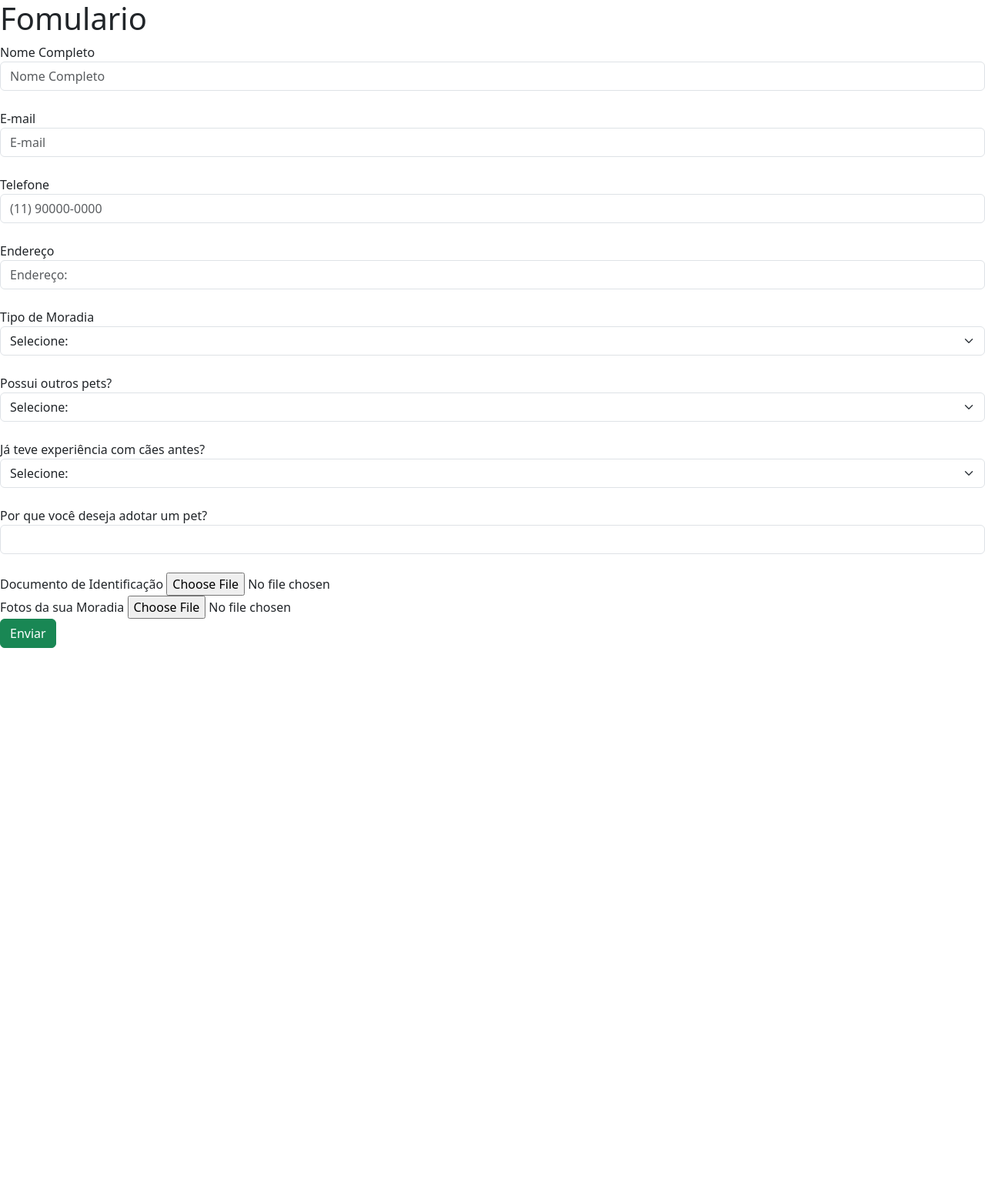
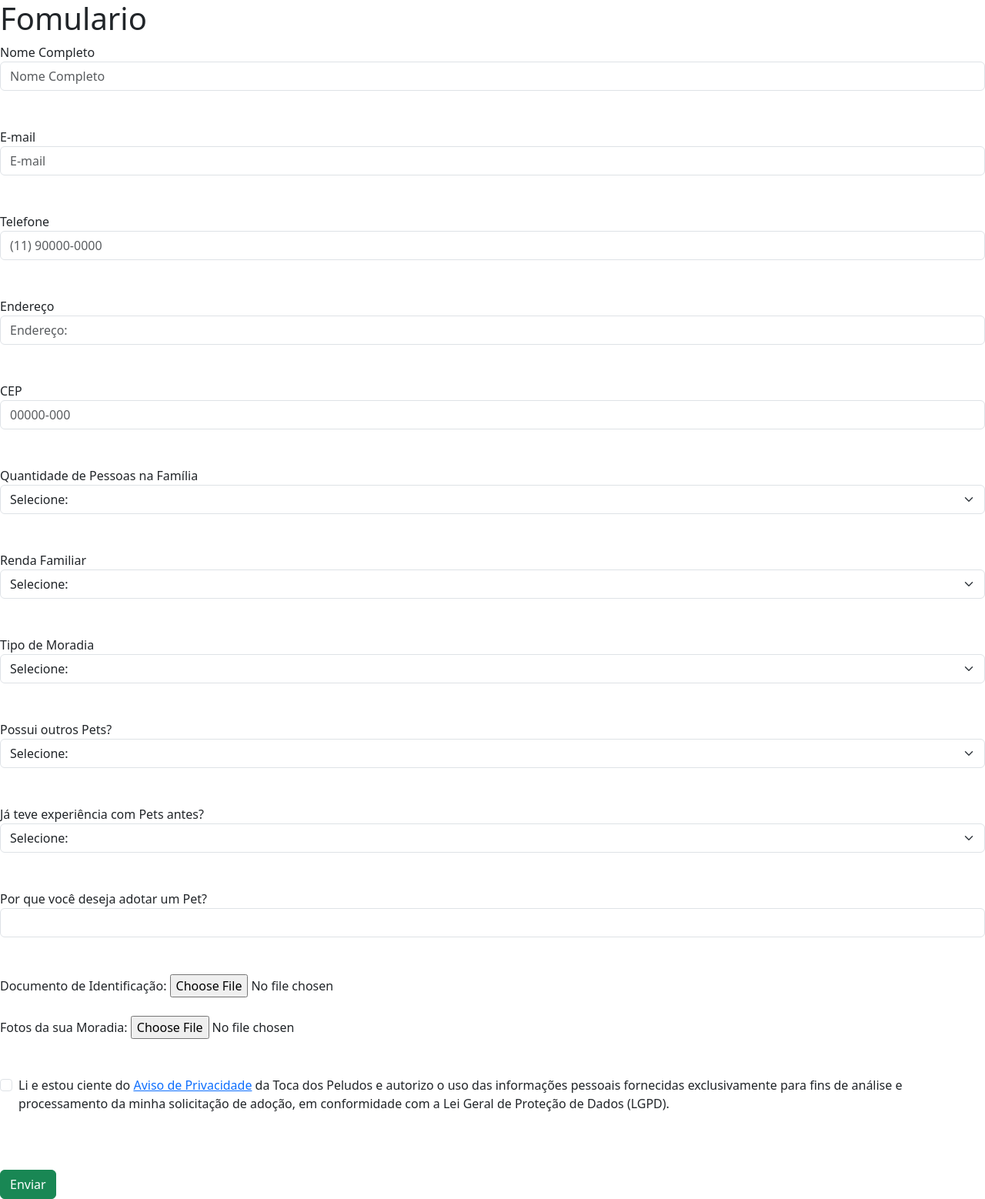
Before and after one commit to Isaac0i/Ong_Adocao_Cachorros, a Django app: page /forms/ in a window 1280 px wide. Shown: the whole page at 77% size. Before the commit the page ends 842 px from the top, so only its background shows below. Run offline with Django 5.2, Linux system fonts and the light colour scheme.

Commit message:
feat: Formulário de Adoção com validação completa com Python e Java Script

```diff
--- a/core/settings.py
+++ b/core/settings.py
@@ -105,7 +105,7 @@ USE_TZ = True
 # https://docs.djangoproject.com/en/6.0/howto/static-files/
 
 STATIC_URL = 'static/'
-STATICFILES_DIRS = [BASE_DIR / 'templates']
+STATICFILES_DIRS = [BASE_DIR / 'gestao_adocao' / 'static']
 
 MEDIA_URL = '/media/'
 MEDIA_ROOT = os.path.join(BASE_DIR, 'media')
--- /dev/null
+++ b/gestao_adocao/static/js/scripts.js
@@ -0,0 +1,141 @@
+/* Nome Completo (impede a digitação de números) */
+document.querySelector('[name="nome"]').addEventListener('input', function(e) {
+    e.target.value = e.target.value.replace(/[0-9]/g, '');
+});
+
+/* Telefone (formata a digitação para (11) 90000-0000) */
+document.querySelector('[name="telefone"]').addEventListener('input', function(e) {
+    let v = e.target.value.replace(/\D/g, '');
+    if (v.length > 2) v = '(' + v.slice(0,2) + ') ' + v.slice(2);
+    if (v.length > 10) v = v.slice(0,10) + '-' + v.slice(10, 14);
+    e.target.value = v;
+});
+
+/*CEP (formata a digitação para 00000-000)*/
+document.querySelector('[name="cep"]').addEventListener('input', function(e) {
+    let v = e.target.value.replace(/\D/g, '');
+    if (v.length > 5) v = v.slice(0,5) + '-' + v.slice(5, 8);
+    e.target.value = v;
+});
+
+
+document.querySelector('form').addEventListener('submit', function(e) {
+    e.preventDefault();
+
+    // ✅ Limpa erros PRIMEIRO
+    document.querySelectorAll('.is-invalid').forEach(el => el.classList.remove('is-invalid'));
+    document.querySelectorAll('.invalid-feedback').forEach(el => el.remove());
+
+    let campo_vazio = null;
+
+    // Verifica campos vazios
+    const campos = [
+        { name: 'nome', label: 'Nome Completo' },
+        { name: 'email', label: 'E-mail' },
+        { name: 'telefone', label: 'Telefone' },
+        { name: 'endereco', label: 'Endereço' },
+        { name: 'cep', label: 'CEP' },
+        { name: 'renda_familiar', label: 'Renda Familiar' },
+        { name: 'pessoas_na_familia', label: 'Quantidade de Pessoas na Família' },
+        { name: 'tipo_moradia', label: 'Tipo de Moradia' },
+        { name: 'possui_outros_pets', label: 'Possui outros pets?' },
+        { name: 'experiencia_pets', label: 'Já teve experiência com cães antes?' },
+        { name: 'motivo_adocao', label: 'Por que você deseja adotar um pet?' },
+        { name: 'documento', label: 'Documento de Identificação' },
+        { name: 'fotos_moradia', label: 'Fotos da sua Moradia' },
+    ];
+
+    for (const campo of campos) {
+        const elemento = document.querySelector(`[name="${campo.name}"]`);
+        if (!elemento) continue;
+        const valor = elemento.value.trim();
+        if (!valor) {
+            elemento.classList.add('is-invalid');
+            const msg = document.createElement('div');
+            msg.classList.add('invalid-feedback');
+            msg.textContent = `O campo "${campo.label}" é obrigatório.`;
+            elemento.insertAdjacentElement('afterend', msg);
+            if (!campo_vazio) campo_vazio = elemento;
+        }
+    }
+
+    // Validar Nome Completo (no minimo 2 palavras)
+    const nome = document.querySelector('[name="nome"]');
+    const nome_palavras = nome.value.trim().split(' ').filter(p => p.length > 0);
+    if (nome_palavras.length < 2) {
+        nome.classList.add('is-invalid');
+        const msg = document.createElement('div');
+        msg.classList.add('invalid-feedback');
+        msg.textContent = 'Digite seu nome completo.';
+        nome.insertAdjacentElement('afterend', msg);
+        if (!campo_vazio) campo_vazio = nome;
+    }
+
+    // Validar E-mail
+    const email = document.querySelector('[name="email"]');
+    const email_valido = email.value.includes('@') && email.value.includes('.');
+    if (!email_valido) {
+        email.classList.add('is-invalid');
+        const msg = document.createElement('div');
+        msg.classList.add('invalid-feedback');
+        msg.textContent = 'Digite um e-mail válido com @';
+        email.insertAdjacentElement('afterend', msg);
+        if (!campo_vazio) campo_vazio = email;
+    }
+
+    // Validar Telefone
+    const telefone = document.querySelector('[name="telefone"]');
+    const telefone_limpo = telefone.value.replace(/\D/g, '');
+
+    if (telefone_limpo.length < 11) {
+        telefone.classList.add('is-invalid');
+        const msg = document.createElement('div');
+        msg.classList.add('invalid-feedback');
+        msg.textContent = 'Digite um telefone válido com DDD e 9 dígitos.';
+        telefone.insertAdjacentElement('afterend', msg);
+        if (!campo_vazio) campo_vazio = telefone;
+
+    // Verifica se o 3º dígito é 9 (celular)
+    } else if (telefone_limpo[2] !== '9') {
+        telefone.classList.add('is-invalid');
+        const msg = document.createElement('div');
+        msg.classList.add('invalid-feedback');
+        msg.textContent = 'Digite um número de celular válido. O número deve começar com 9 após o DDD.';
+        telefone.insertAdjacentElement('afterend', msg);
+        if (!campo_vazio) campo_vazio = telefone;
+    }
+
+
+    // Validar CEP
+    const cep = document.querySelector('[name="cep"]');
+    const cep_limpo = cep.value.replace(/\D/g, '');
+    if (cep_limpo.length < 8) {
+        cep.classList.add('is-invalid');
+        const msg = document.createElement('div');
+        msg.classList.add('invalid-feedback');
+        msg.textContent = 'Digite um CEP válido com 8 dígitos.';
+        cep.insertAdjacentElement('afterend', msg);
+        if (!campo_vazio) campo_vazio = cep;
+    }
+
+    // Validar Checkbox
+    const checkbox = document.querySelector('[name="concordo"]');
+    if (!checkbox.checked) {
+        checkbox.classList.add('is-invalid');
+        const msg = document.createElement('div');
+        msg.classList.add('invalid-feedback');
+        msg.style.display = 'block';
+        msg.textContent = 'Você precisa aceitar o Aviso de Privacidade.';
+        checkbox.insertAdjacentElement('afterend', msg);
+        if (!campo_vazio) campo_vazio = checkbox;
+    }
+
+    // Direciona ao primeiro campo com erro
+    if (campo_vazio) {
+        campo_vazio.scrollIntoView({ behavior: 'smooth', block: 'center' });
+        campo_vazio.focus();
+        return;
+    }
+
+    this.submit();
+});
--- a/gestao_adocao/templates/forms.html
+++ b/gestao_adocao/templates/forms.html
@@ -14,54 +14,113 @@
         <label>Nome Completo</label>
         <input type="text" placeholder="Nome Completo" class="form-control" name="nome">
         <br>
+        <br>
         <label>E-mail</label>
         <input type="text" placeholder="E-mail" class="form-control" name="email">
+        <br>
         <br>
         <label>Telefone</label>
         <input type="text" placeholder="(11) 90000-0000" class="form-control" name="telefone">
         <br>
+          <div class="invalid-feedback">Por favor preencha o Telefone.</div>
+        <br>
         <label>Endereço</label>
         <input type="text" placeholder="Endereço:" class="form-control" name="endereco">
         <br>
-
+        <br>
+        <label>CEP</label>
+        <input type="text" class="form-control" name="cep" placeholder="00000-000" maxlength="9">
+        <br>
+        <br>
+        <label>Quantidade de Pessoas na Família</label>
+        <select class="form-select" name="pessoas_na_familia">
+            <option value="" selected="">Selecione:</option>
+            <option value="1">1 pessoa</option>
+            <option value="2">2 pessoas</option>
+            <option value="3">3 pessoas</option>
+            <option value="4">4 pessoas</option>
+            <option value="5">5 pessoas</option>
+            <option value="acima_5">Acima de 5 pessoas</option>
+        </select>
+        <br>
+        <br>
+        <label>Renda Familiar</label>
+        <select class="form-select" name="renda_familiar">
+          <option value="" selected>Selecione:</option>
+          <option value="ate_2000">R$1.000 á R$2.000</option>
+          <option value="ate_3000">R$2.000 á R$3.000</option>
+          <option value="acima_3000">Acima de R$3.000</option>
+        </select>
+        <br>
+        <br>
         <label>Tipo de Moradia</label>
         <select class="form-select" name="tipo_moradia">
-          <option selected>Selecione:</option>
+          <option value="" selected>Selecione:</option>
           <option value="casa">Casa</option>
           <option value="apartamento">Apartamento</option>
           <option value="chacara">Chácara</option>
         </select>
         <br>
-
-        <label>Possui outros pets?</label>
+        <br>
+        <label>Possui outros Pets?</label>
         <select class="form-select" name="possui_outros_pets">
-          <option selected>Selecione:</option>
-          <option value="sim">Sim</option>
-          <option value="nao">Não</option>
-        </select>
-
-        <br>
-
-        <label>Já teve experiência com cães antes?</label>
-        <select class="form-select" name="experiencia_caes">
-          <option selected>Selecione:</option>
+          <option value="" selected>Selecione:</option>
           <option value="sim">Sim</option>
           <option value="nao">Não</option>
         </select>
         <br>
-
-        <label>Por que você deseja adotar um pet?</label>
+        <br>
+        <label>Já teve experiência com Pets antes?</label>
+        <select class="form-select" name="experiencia_pets">
+          <option value="" selected>Selecione:</option>
+          <option value="sim">Sim</option>
+          <option value="nao">Não</option>
+        </select>
+        <br>
+        <br>
+        <label>Por que você deseja adotar um Pet?</label>
         <input type="text" class="form-control" name="motivo_adocao">
         <br>
-        <label>Documento de Identificação</label>
+        <br>
+        <label>Documento de Identificação:</label>
         <input type="file" name="documento">
         <br>
-        <label>Fotos da sua Moradia</label>
+        <br>
+        <label>Fotos da sua Moradia:</label>
         <input type="file" name="fotos_moradia">
         <br>
+        <br>
+        <br>
+        <div class="form-check">
+          <input class="form-check-input" type="checkbox" name="concordo" id="concordo" required>
+          <label class="form-check-label" for="concordo">
+            Li e estou ciente do <a href="#">Aviso de Privacidade</a> da Toca dos Peludos e autorizo o uso das informações pessoais fornecidas exclusivamente para fins de análise e processamento da minha solicitação de adoção, em conformidade com a Lei Geral de Proteção de Dados (LGPD).
+          </label>
+        </div>
+        <br>
+        <br>
+        <br>
         <input type="submit" class="btn btn-success" value="Enviar">
+    </form>
 
-    </form>
+    <!--
+    AVISO DE PRIVACIDADE — TOCA DOS PELUDOS
+    1. Quem somos
+    A Toca dos Peludos é uma ONG dedicada ao resgate e adoção responsável de cães. Levamos a privacidade dos nossos adotantes a sério e nos comprometemos a proteger seus dados pessoais.
+    2. Quais dados coletamos
+    Coletamos as seguintes informações durante o processo de adoção: nome completo, e-mail, telefone, endereço, documento de identificação e fotos da moradia.
+    3. Para que usamos seus dados
+    Suas informações são utilizadas exclusivamente para análise e processamento da sua solicitação de adoção, verificação de idoneidade do adotante e contato durante o processo de adoção.
+    4. Com quem compartilhamos
+    Seus dados não são vendidos, alugados ou compartilhados com terceiros. As informações são acessadas apenas pela equipe responsável pela análise de adoções.
+    5. Por quanto tempo guardamos
+    Seus dados são mantidos pelo período necessário para conclusão do processo de adoção, podendo ser armazenados por até 5 anos para fins de registro.
+    6. Seus direitos (LGPD)
+    Você tem direito a acessar, corrigir ou solicitar a exclusão dos seus dados a qualquer momento, entrando em contato conosco.
+    7. Contato
+    Dúvidas sobre privacidade? Entre em contato: contato@tocadospecludos.org.br
+    -->
     <script src="https://cdn.jsdelivr.net/npm/bootstrap@5.3.8/dist/js/bootstrap.bundle.min.js" integrity="sha384-FKyoEForCGlyvwx9Hj09JcYn3nv7wiPVlz7YYwJrWVcXK/BmnVDxM+D2scQbITxI" crossorigin="anonymous"></script>
+    <script src="{% static 'js/scripts.js' %}"></script>
   </body>
 </html>
--- a/gestao_adocao/views.py
+++ b/gestao_adocao/views.py
@@ -14,20 +14,68 @@ def forms(request):
         status = request.GET.get('status')
         return render(request, 'forms.html', {'status': status,})
 
-
     elif request.method == 'POST':
-        nome_completo = request.POST.get('nome')
-        email= request.POST.get('email')
-        telefone = request.POST.get('telefone')
-        endereco = request.POST.get('endereco')
-        tipo_moradia = request.POST.get('tipo_moradia')
+        nome_completo = request.POST.get('nome').strip().title()
+        email= request.POST.get('email').strip().lower()
+        telefone = request.POST.get('telefone').strip()
+        endereco = request.POST.get('endereco').strip().title()
+        tipo_moradia = request.POST.get('tipo_moradia').strip()
         possui_outros_pets = request.POST.get('possui_outros_pets')
-        experiencia_caes = request.POST.get('experiencia_caes')
-        motivo_adocao = request.POST.get('motivo_adocao')
+        experiencia_pets = request.POST.get('experiencia_pets')
+        motivo_adocao = request.POST.get('motivo_adocao').strip()
         doc_identificacao = request.FILES.get("documento")
         criado_em = request.POST.get("criado_em")
         atualizado_em = request.POST.get("atualizado_em")
         foto_moradia = request.FILES.get("fotos_moradia")
+        renda_familiar = request.POST.get('renda_familiar')
+        cep = request.POST.get('cep').strip()
+        pessoas_na_familia = request.POST.get('pessoas_na_familia')
+
+        # Validar campos vazios
+        campos_obrigatorios = {
+            'nome': nome_completo,
+            'email': email,
+            'telefone': telefone,
+            'endereco': endereco,
+            'cep': cep,
+            'tipo_moradia': tipo_moradia,
+            'possui_outros_pets': possui_outros_pets,
+            'experiencia_pets': experiencia_pets,
+            'motivo_adocao': motivo_adocao,
+            'doc_identificacao': doc_identificacao,
+            'foto_moradia': foto_moradia,
+            'renda_familiar': renda_familiar,
+            'pessoas_na_familia': pessoas_na_familia,
+
+        }
+
+        campos_vazios = [campo for campo, valor in campos_obrigatorios.items() if not valor]
+
+        if campos_vazios:
+            return render(request, 'forms.html', {})
+
+        # Validar formato do e-mail
+        if '@' not in email or '.' not in email:
+            return render(request, 'forms.html', {})
+
+        # Bloquear email duplicado
+        if Adotante.objects.filter(email=email).exists():
+            return render(request, 'forms.html', {
+                'erro': 'Este e-mail já foi cadastrado!',
+                'campos_vazios': ['email'],
+            })
+
+        # Validar tamanho do telefone
+        telefone_limpo = telefone.replace('(', '').replace(')', '').replace('-', '').replace(' ', '')
+        if len(telefone_limpo) < 11:
+            return render(request, 'forms.html', {})
+
+        # Bloquear telefone duplicado
+        if Adotante.objects.filter(telefone=telefone).exists():
+            return render(request, 'forms.html', {
+                'erro': 'Este telefone já foi cadastrado!',
+                'campos_vazios': ['telefone'],
+            })
 
         dados = Adotante(
             nome_completo = nome_completo,
@@ -36,11 +84,14 @@ def forms(request):
             endereco = endereco,
             tipo_moradia = tipo_moradia,
             possui_outros_pets = possui_outros_pets,
-            experiencia_caes = experiencia_caes,
+            experiencia_pets = experiencia_pets,
             motivo_adocao = motivo_adocao,
             doc_identificacao = doc_identificacao,
             criado_em = criado_em,
             atualizado_em = atualizado_em,
+            renda_familiar = renda_familiar,
+            cep = cep,
+            pessoas_na_familia = pessoas_na_familia
         )
 
         dados.save()
```
Also changed, not shown: gestao_adocao/models.py (+22 -7 lines), gestao_adocao/templates/user.html (+4 -4 lines), db.sqlite3, gestao_adocao/migrations/0001_initial.py, gestao_adocao/migrations/0002_alter_adotante_experiencia_caes_and_more.py (deleted), gestao_adocao/migrations/0003_adotante_status.py (deleted), media/documento/foto_de_perfil_UoAIdKm.jpeg (added), media/fotos_moradia/lumi_parque.png (added), 3 other files.
